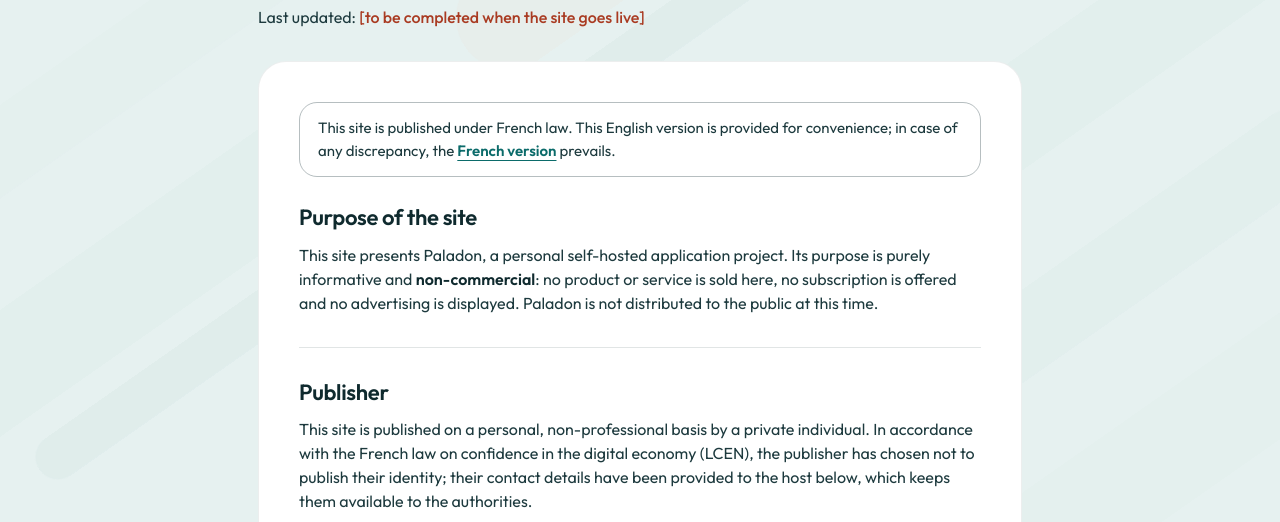
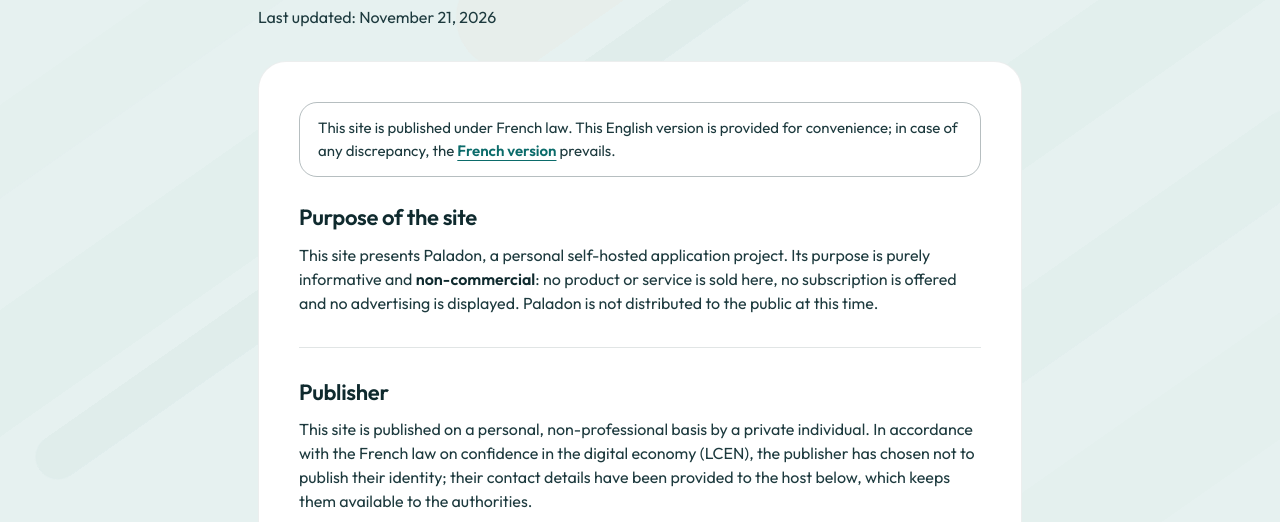
Before and after one commit to Kramaloww/Paladon-vitrine, a plain HTML site: page en/legal-notice.html in a window 1280 px wide. Shown: the part 251-773 px from the top of the page. Drawn offline with Linux system fonts and the light colour scheme.

Commit message:
Mentions légales : date de mise en ligne
Co-Authored-By: Claude Opus 5.5 <noreply@anthropic.com>

```diff
--- a/en/legal-notice.html
+++ b/en/legal-notice.html
@@ -79,7 +79,7 @@
     <header class="legal-head">
       <p class="kicker">Legal information</p>
       <h1>Legal notice</h1>
-      <p class="section-lead">Last updated: <span class="todo" data-legal-date>[to be completed when the site goes live]</span></p>
+      <p class="section-lead">Last updated: <span data-legal-date>November 21, 2026</span></p>
     </header>
 
     <div class="card legal-card">
```
Also changed, not shown: mentions-legales.html (+1 -1 lines).
